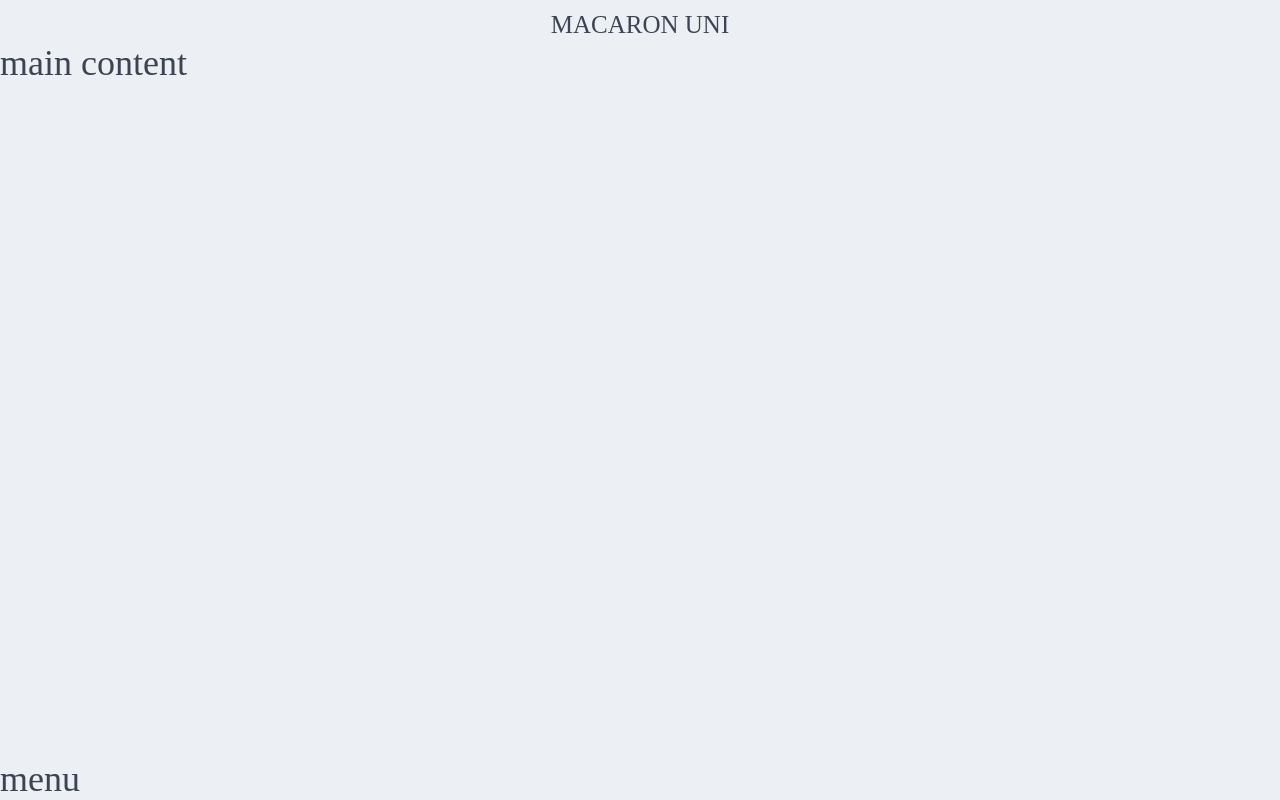
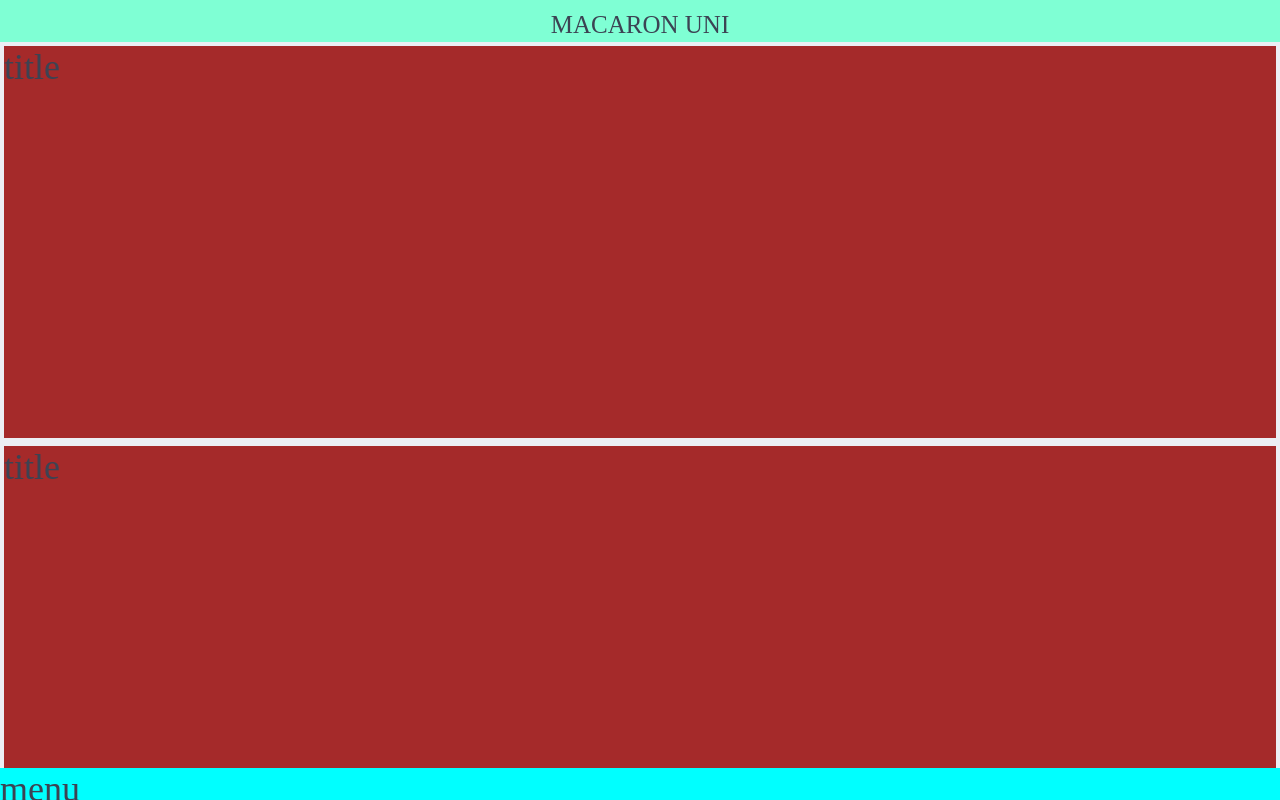
Before and after one commit to deneb-kaitos/macarons-uni, a SvelteKit app in the folder sources/front-end/: page / in a window 1280 px wide. Built offline with nearby package versions, Linux system fonts and the light colour scheme.

Commit message:
tried and failed to build proper header/footer/nav-sections

```diff
--- a/sources/front-end/src/lib/components/footer/Footer.svelte
+++ b/sources/front-end/src/lib/components/footer/Footer.svelte
@@ -2,6 +2,9 @@
   footer {
     position: sticky;
     bottom: 0px;
+    height: var(--footer-height);
+
+    background-color: aqua;
   }
 </style>
 <footer>menu</footer>
--- a/sources/front-end/src/lib/components/header/Header.svelte
+++ b/sources/front-end/src/lib/components/header/Header.svelte
@@ -6,6 +6,9 @@
     justify-content: center;
     align-items: center;
     font-variant: all-petite-caps;
+    height: var(--header-height);
+
+    background-color: aquamarine;
   }
 </style>
 <header>macaron uni</header>
--- /dev/null
+++ b/sources/front-end/src/lib/components/mainNavSection/MainNavSection.svelte
@@ -0,0 +1,11 @@
+<style>
+  article {
+    width: 100%;
+    height: 100%;
+
+    background-color: brown;
+  }
+</style>
+<article>
+  <div>title</div>
+</article>
--- a/sources/front-end/src/routes/+page.svelte
+++ b/sources/front-end/src/routes/+page.svelte
@@ -1 +1,20 @@
-main content
+<script>
+  import MainNavSection from "$lib/components/mainNavSection/MainNavSection.svelte";
+</script>
+
+<style>
+  div {
+    display: grid;
+    grid-template-columns: 1fr;
+    grid-auto-rows: 1fr;
+    height: 100%;
+    gap: 1vh;
+    padding: min(0.5vw, 0.5vh);
+    align-items: flex-start;
+    justify-content: center;
+  }
+</style>
+<div>
+  <MainNavSection />
+  <MainNavSection />
+</div>
--- a/sources/front-end/static/global.css
+++ b/sources/front-end/static/global.css
@@ -7,9 +7,9 @@
 
   --main-button-height: 8vh;
 
-  --header-hight: 0vh;
+  --header-hight: 4vh;
   --main-height: 1fr;
-  --footer-height: 0vh;
+  --footer-height: 4vh;
   --footer-background-color: transparent;
 
   --group-height: 20vh;
```
